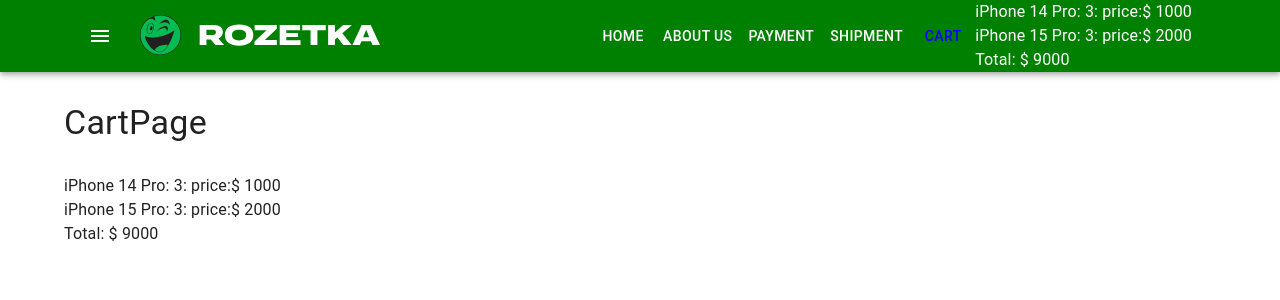
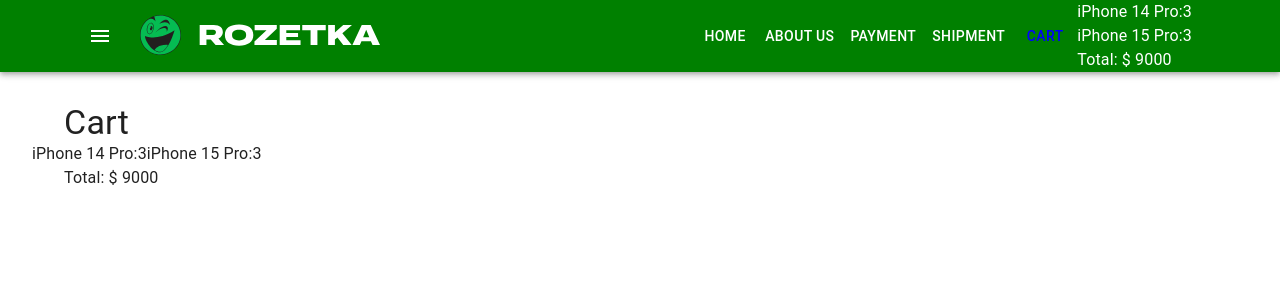
Before and after one commit to vvs0503624459/Educational-project-in-React, a React (Create React App) app: page /cart in a window 1280 px wide. Shown: the top 300 px of the page. Built offline with nearby package versions, Linux system fonts and the light colour scheme.

Commit message:
added cartProdListExt

```diff
--- a/src/pages/Cart/CartPage.tsx
+++ b/src/pages/Cart/CartPage.tsx
@@ -1,4 +1,4 @@
-import { Typography } from "@mui/material";
+import { Grid, Typography } from "@mui/material";
 import CartTotal from "./CartTotal";
 import CartProductList from "./CartProductList";
 type Props = {
@@ -11,9 +11,12 @@
   return (
     <div>
       <Typography variant="h4" component="h1" sx={{ margin: "30px 0" }}>
-        CartPage
+        Cart
       </Typography>
-      <CartProductList productsInCart={productsInCart} />
+      <Grid container spacing={4}>
+        <CartProductList productsInCart={productsInCart} />
+      </Grid>
+
       <CartTotal productsInCart={productsInCart} />
     </div>
   );
--- a/src/pages/Cart/CartProductList.tsx
+++ b/src/pages/Cart/CartProductList.tsx
@@ -1,25 +1,30 @@
 import productsArray, { Product, getProductsObject } from "utils/productsArray";
+import CartProductListItem from "./CartProductListItem";
 
 type Props = {
   productsInCart: {
     [id: number]: number;
   };
+  CartItem?: any;
 };
 type ProductsObjectType = {
   [id: number]: Product;
 };
-const CartProductList = ({ productsInCart }: Props) => {
+const CartProductList = ({
+  productsInCart,
+  CartItem = CartProductListItem,
+}: Props) => {
   const productsObject: ProductsObjectType = getProductsObject(productsArray);
   return (
-    <div>
+    <>
       {Object.keys(productsInCart).map((productId) => (
-        <div key={productId}>
-          {productsObject[parseInt(productId)].title}:{" "}
-          {productsInCart[parseInt(productId)]}: price:{"$ "}
-          {productsObject[parseInt(productId)].price}
-        </div>
+        <CartItem
+          key={productId}
+          product={productsObject[parseInt(productId)]}
+          productCount={productsInCart[parseInt(productId)]}
+        />
       ))}
-    </div>
+    </>
   );
 };
 
--- /dev/null
+++ b/src/pages/Cart/CartProductListItem.tsx
@@ -0,0 +1,16 @@
+import { Product } from "utils/productsArray";
+
+type Props = {
+  product: Product;
+  productCount: number;
+};
+
+const CartProductListItem = ({ product, productCount }: Props) => {
+  return (
+    <div>
+      {product.title}:{productCount}
+    </div>
+  );
+};
+
+export default CartProductListItem;
```
Also changed, not shown: src/pages/Cart/CartProductListItemExtended.tsx (added, +35 -0 lines).
